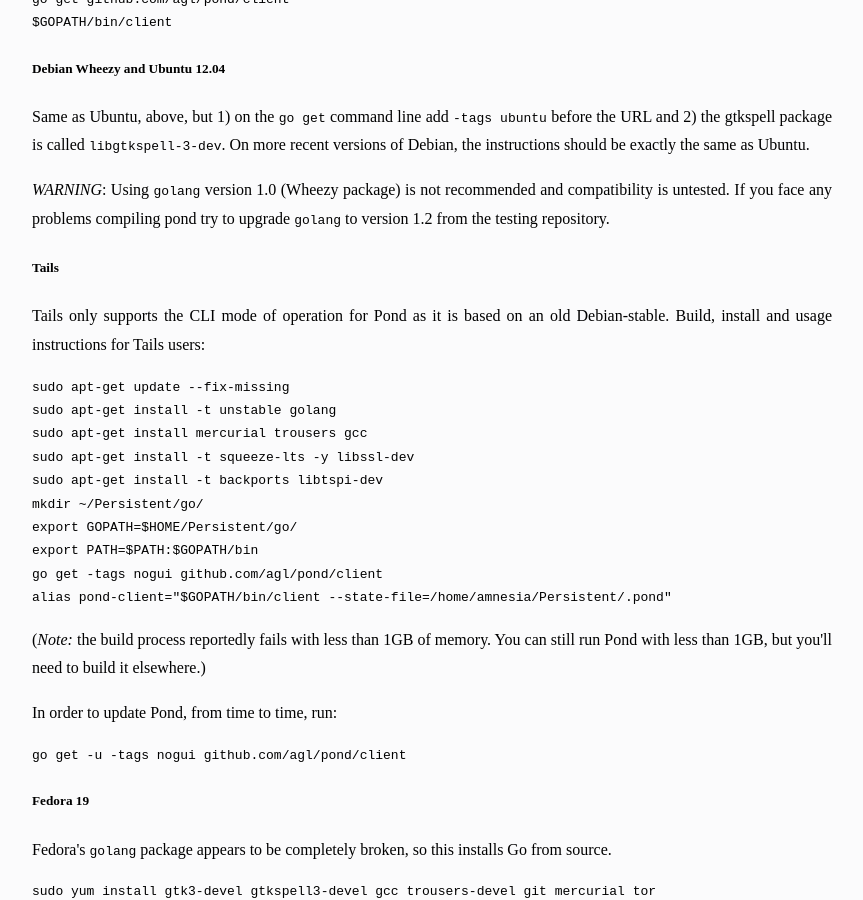
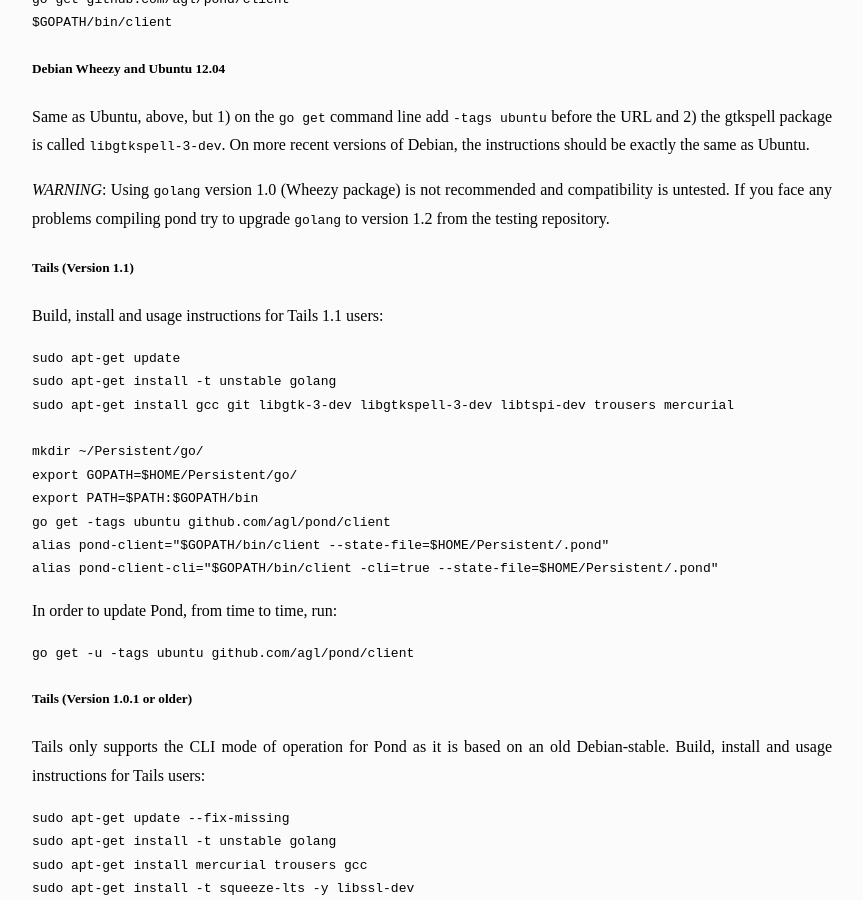
Before and after one commit to agl/pond, a Jekyll site: the page built from doc/index.html, in a window 1280 px wide and 900 px high, scrolled down 1578 px. Shown: the whole window, without its empty margins (208-1071 px from the left). Built offline with Jekyll 4.4.1, drawn with Linux system fonts in a browser that asks for light colours; some web fonts are replaced.

Commit message:
added installation instructions for Tails 1.1xX

```diff
--- a/doc/index.html
+++ b/doc/index.html
@@ -61,7 +61,24 @@ $GOPATH/bin/client</pre>
 
 <p><i>WARNING</i>: Using <tt>golang</tt> version 1.0 (Wheezy package) is not recommended and compatibility is untested. If you face any problems compiling pond try to upgrade <tt>golang</tt> to version 1.2 from the testing repository.</p>
 
-<h5>Tails</h5>
+<h5>Tails (Version 1.1)</h5>
+<p>Build, install and usage instructions for Tails 1.1 users:</p>
+<pre>sudo apt-get update
+sudo apt-get install -t unstable golang
+sudo apt-get install gcc git libgtk-3-dev libgtkspell-3-dev libtspi-dev trousers mercurial
+
+mkdir ~/Persistent/go/
+export GOPATH=$HOME/Persistent/go/
+export PATH=$PATH:$GOPATH/bin
+go get -tags ubuntu github.com/agl/pond/client
+alias pond-client="$GOPATH/bin/client --state-file=$HOME/Persistent/.pond"
+alias pond-client-cli="$GOPATH/bin/client -cli=true --state-file=$HOME/Persistent/.pond"</pre>
+
+<p>In order to update Pond, from time to time, run:</p>
+
+<pre>go get -u -tags ubuntu github.com/agl/pond/client</pre>
+
+<h5>Tails (Version 1.0.1 or older)</h5>
 <p>Tails only supports the CLI mode of operation for Pond as it is based on an old Debian-stable.
 Build, install and usage instructions for Tails users:</p>
 <pre>sudo apt-get update --fix-missing
```
